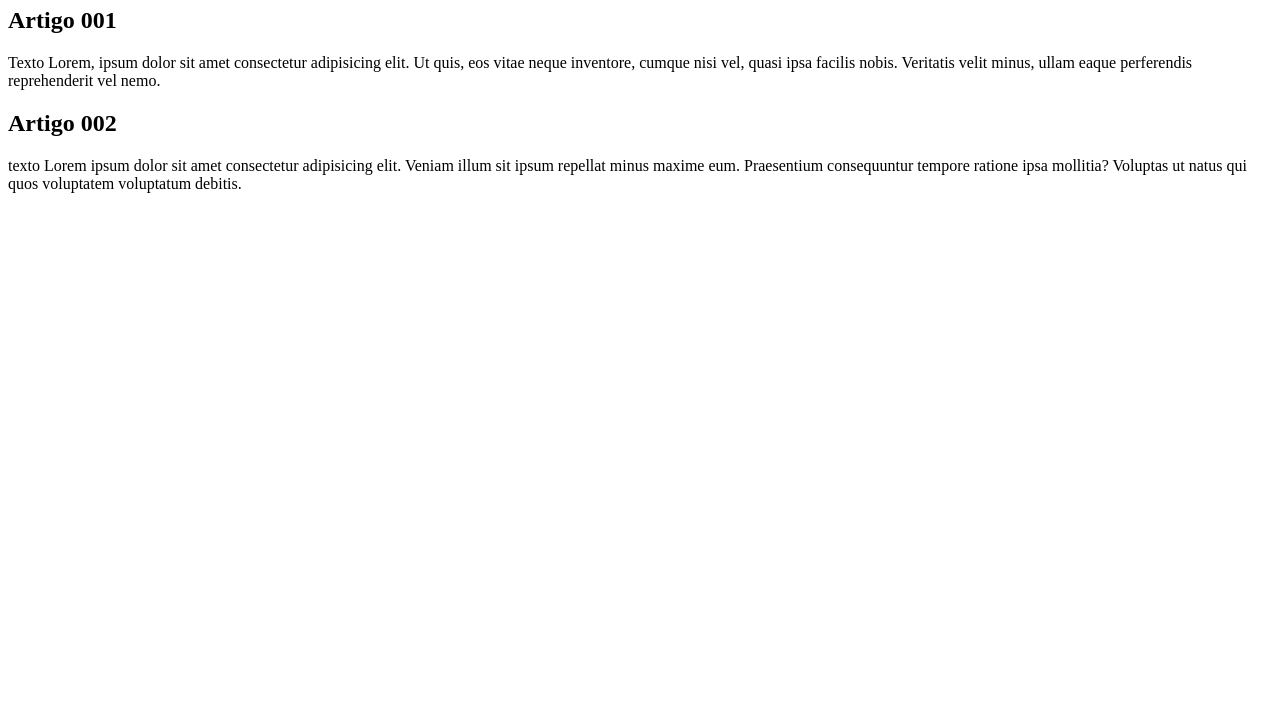
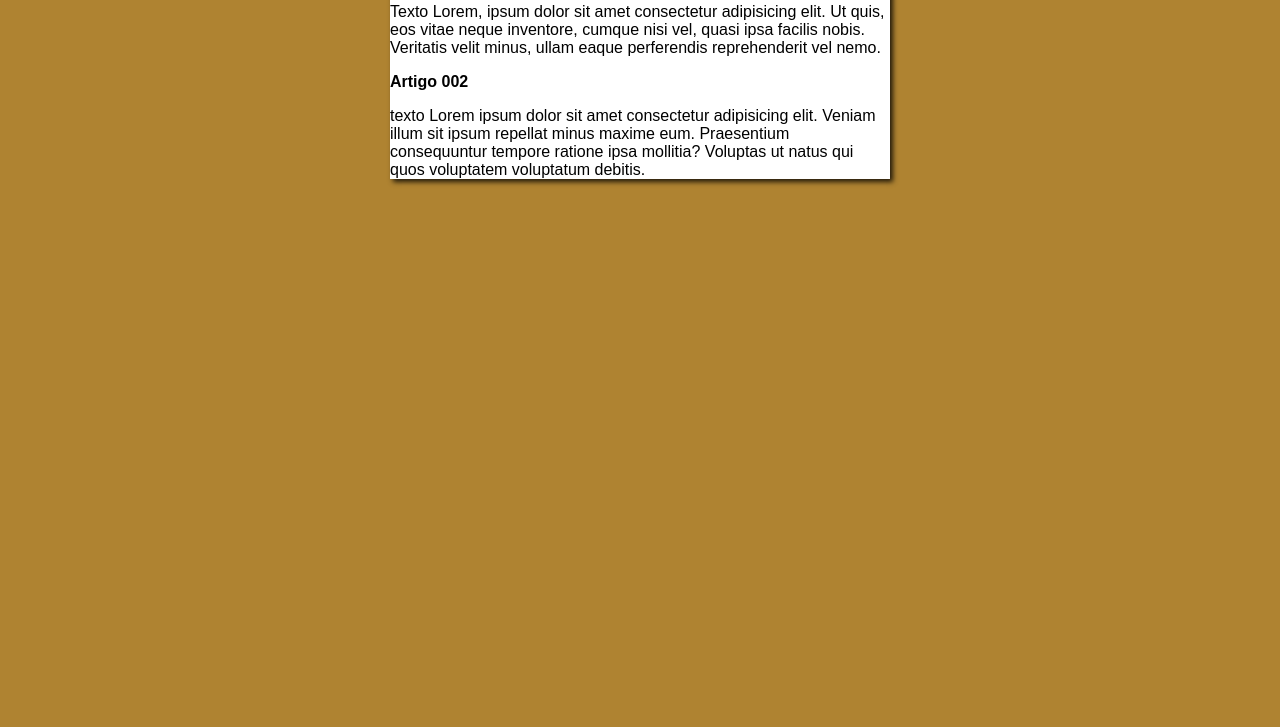
Before and after one commit to Barioche/Projeto-site, a plain HTML site: page index.html in a window 1280 px wide. Shown: the part 73-800 px from the top of the page. Drawn offline with Linux system fonts and the light colour scheme.

Commit message:
Comecei design

```diff
--- /dev/null
+++ b/estilos/style.css
@@ -0,0 +1,16 @@
+*{
+    font-family:Arial, Helvetica, sans-serif ;
+    font-size: 16px;
+}
+
+body{
+    background-color:rgb(175, 131, 49) ;
+}
+main{
+    background-color: white;
+    width:500px ;
+    margin:auto ;
+    padding: 10x;
+    box-shadow: 3px 3px 5px rgba(0, 0, 0, 0.808);
+
+}
--- a/index.html
+++ b/index.html
@@ -5,6 +5,7 @@
     <meta http-equiv="X-UA-Compatible" content="IE=edge">
     <meta name="viewport" content="width=device-width, initial-scale=1.0">
     <title>Site de teste</title>
+    <link rel="stylesheet" href="estilos/style.css">
 </head>
 <body>
     <main>
```
